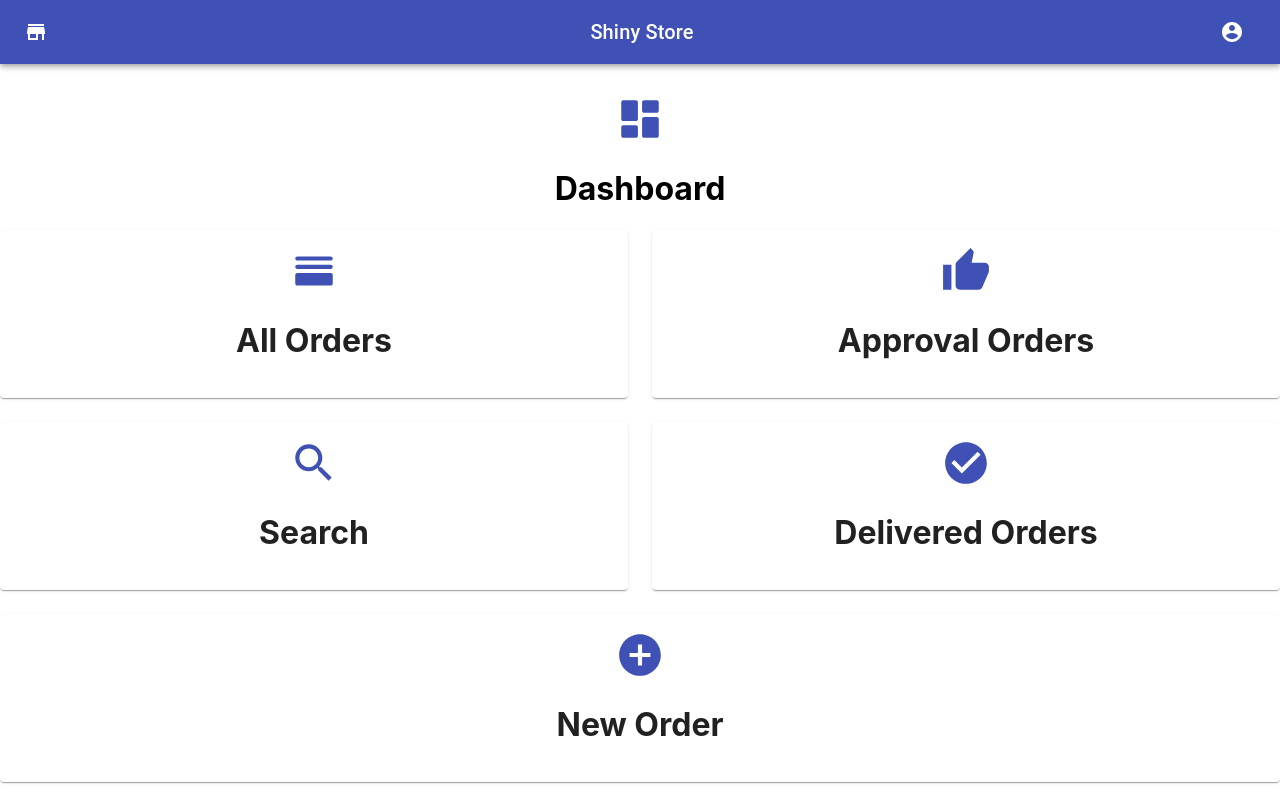
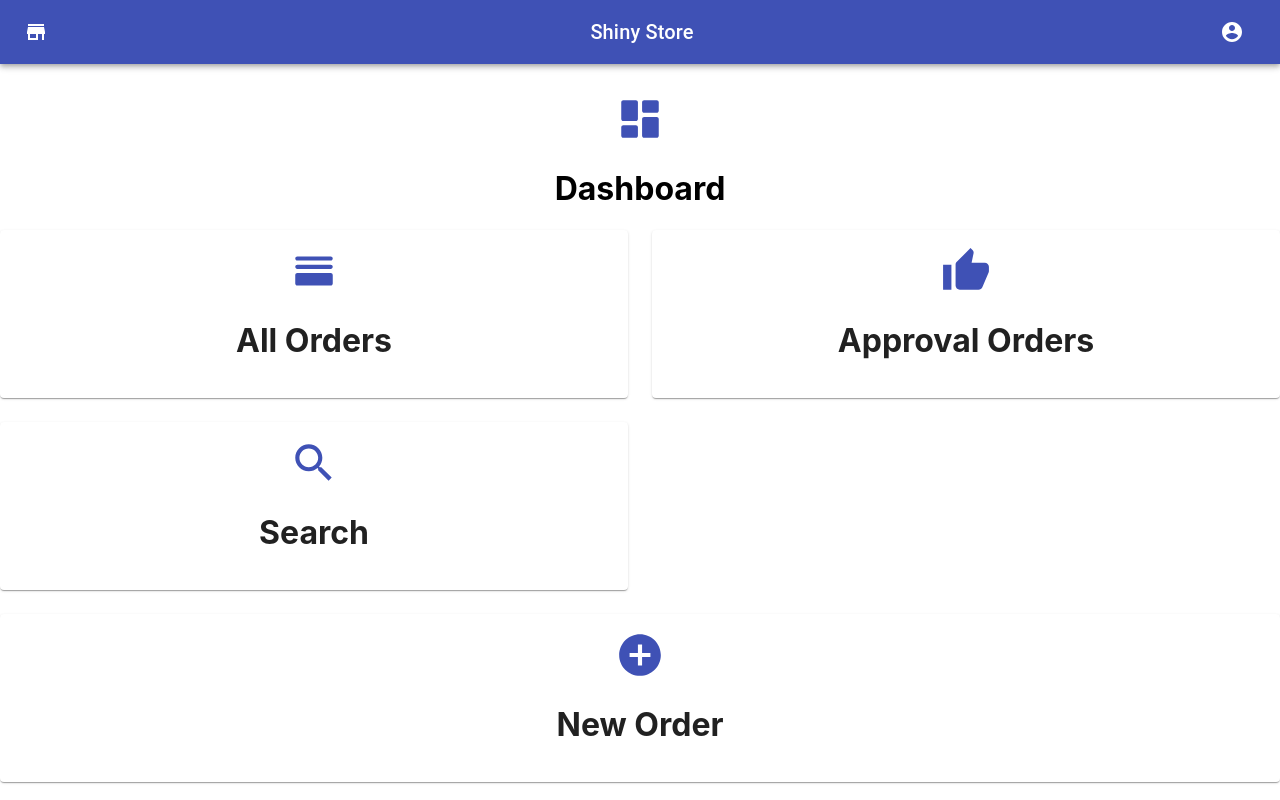
Before and after one commit to msymbolEJA/frontend-textile, a React (Create React App) app: page /dashboard in a window 1280 px wide. Built offline with nearby package versions, Linux system fonts and the light colour scheme; sample sign-in values are in the browser's storage.

Commit message:
remove delivered page on dashboard

```diff
--- a/src/components/dashboard/Dashboard.js
+++ b/src/components/dashboard/Dashboard.js
@@ -38,7 +38,6 @@ const Dashboard = () => {
           <AllOrders />
           <AwaitingOrders />
           <SearchOrders />
-          <DeliveredOrders />
           <NewOrders />
         </Grid>
       </div>
```
